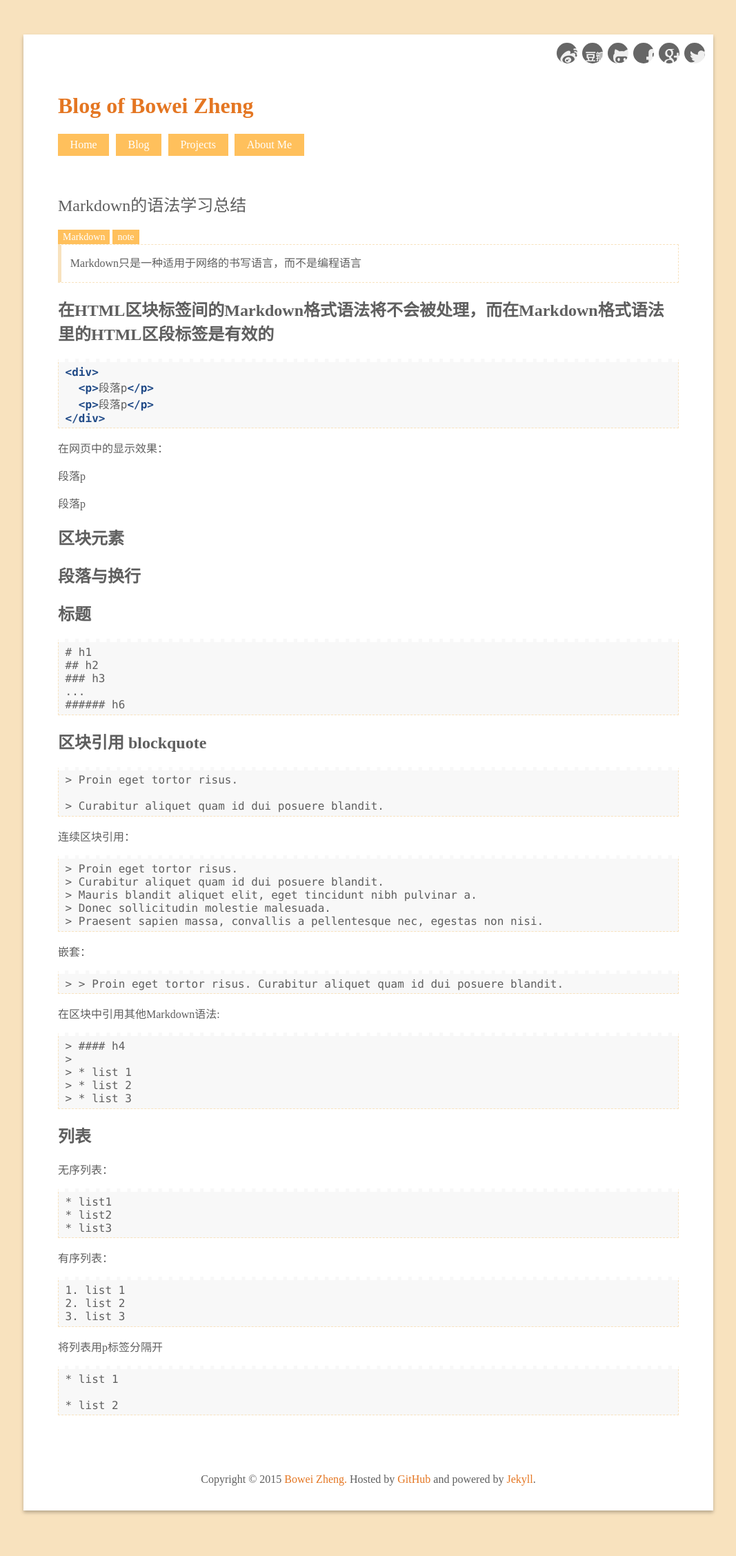
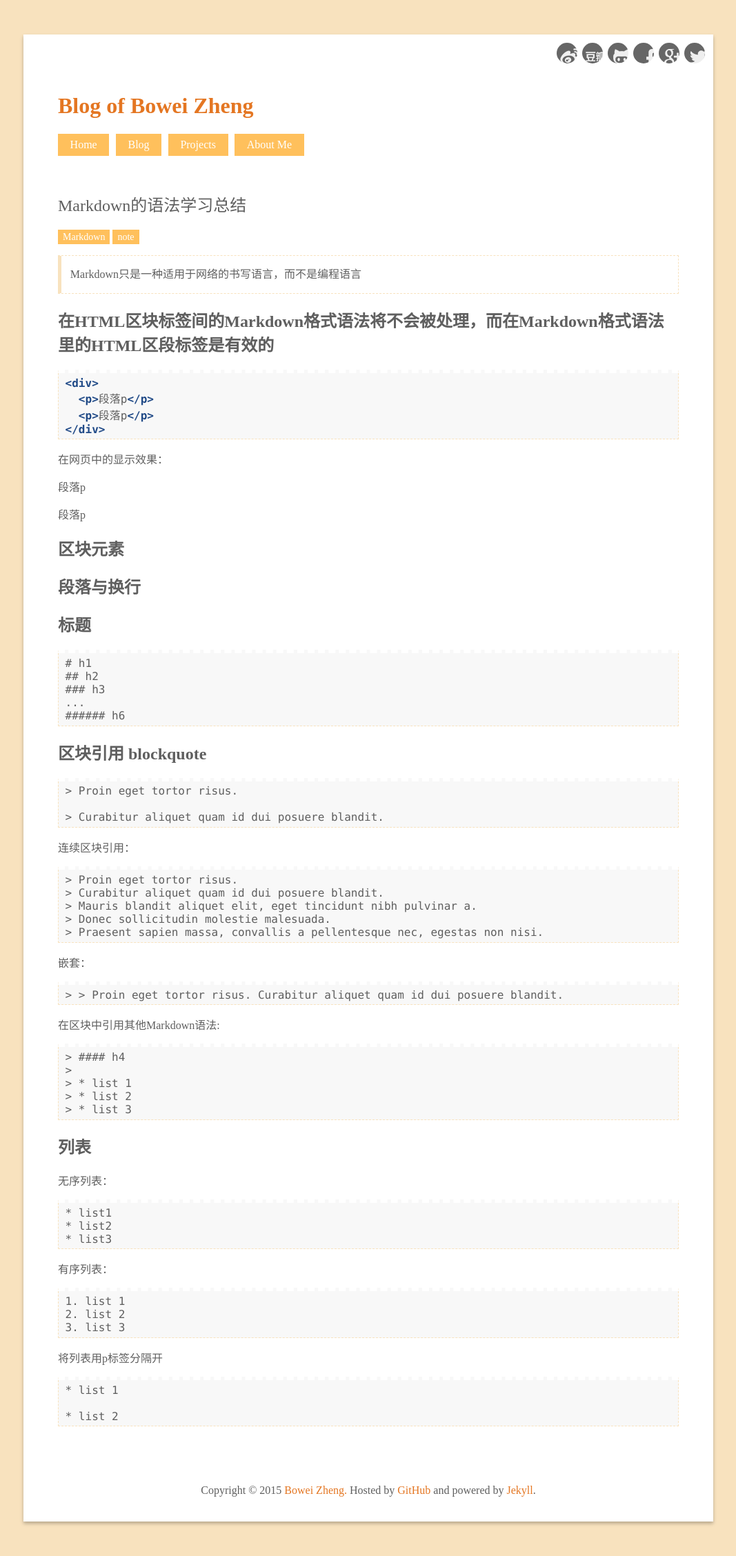
Before and after one commit to wynn719/blog, a Jekyll site: the page built from _posts/2015-02-15-Markdown-note.md, in a window 1280 px wide. Shown: the whole page at 69% size, without its empty margins (106-1173 px from the left). Built offline with Jekyll 4.4.1, drawn with Linux system fonts in a browser that asks for light colours; comment, search, counter and statistics services are not loaded.

Commit message:
update post

```diff
--- a/_layouts/home.html
+++ b/_layouts/home.html
@@ -16,7 +16,6 @@
             <div class="datetime">
               {{ post.date | date_to_string}}
             </div>
-            <p class="excerpt">{{ post.excerpt }}</p>
 
             <footer>
               <a class="button" href="{{ site.url }}{{ post.url }}">查看全文……</a>
--- a/css/default.css
+++ b/css/default.css
@@ -184,6 +184,7 @@
 article .title{
 	font-weight: 300;
 }
+.tags { margin: 1em 0;}
 .tags a{
 	font-size: 0.875em;
 	color: white;
```
